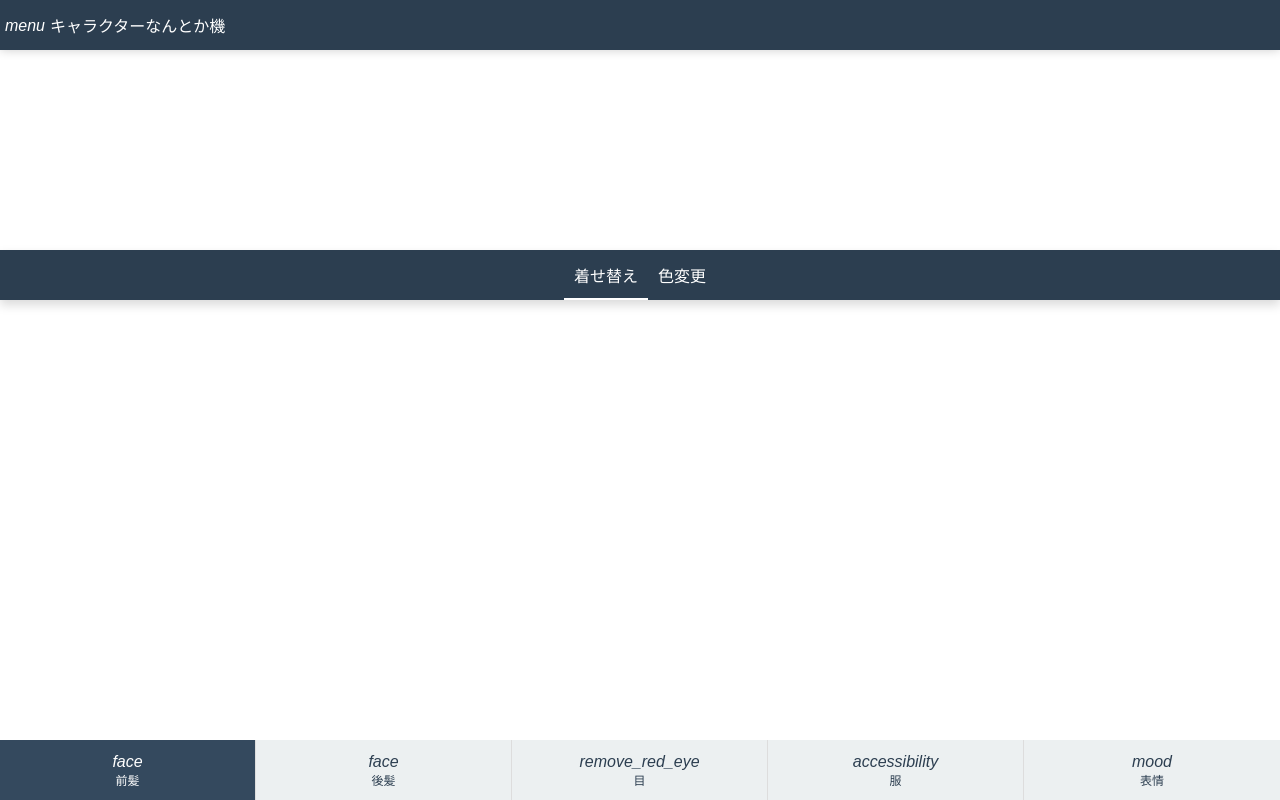
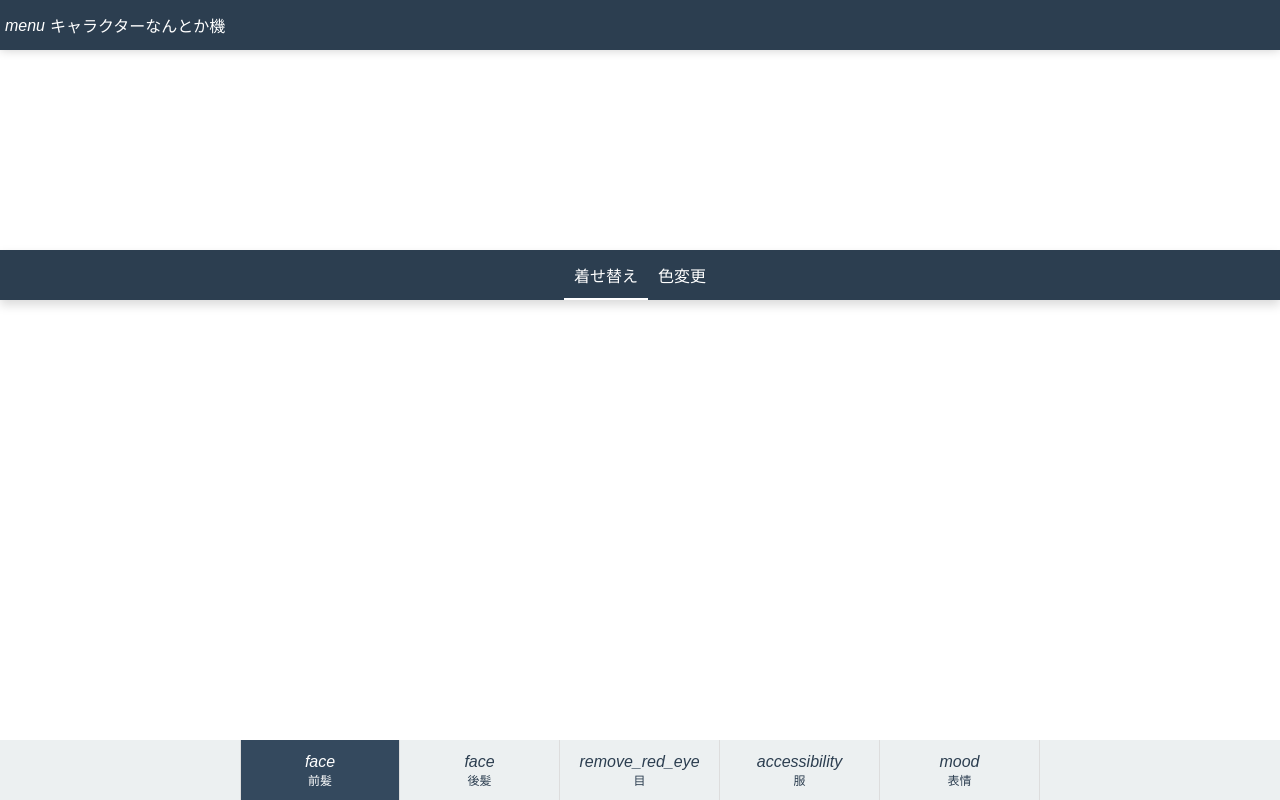
Before and after one commit to ryou/character_nantoka, a Vue app: page / in a window 1280 px wide. Built offline with nearby package versions, Linux system fonts and the light colour scheme; the HTML template or start-up script is replaced by a standard one.

Commit message:
デザイン修正

```diff
--- a/src/webpack/App.vue
+++ b/src/webpack/App.vue
@@ -24,12 +24,14 @@
             </div>
           </div>
         </div>
+        <div class="tab-list-wrapper">
           <ul class="tab-list">
             <li v-for="target in partsMaster" :class="{'is-active': showEdit === target}" @click="activateEdit(target)">
               <i class="icon material-icons">{{targetIconMap[target]}}</i>
               <div class="title">{{targetTitleMap[target]}}</div>
             </li>
           </ul>
+        </div>
       </div>
 
     </div>
@@ -267,13 +269,18 @@ export default {
   -webkit-overflow-scrolling: touch;
 }
 
-.tab-list {
+.tab-list-wrapper {
   flex-shrink: 0;
   flex-grow: 0;
 
+  background: #ecf0f1;
+}
+.tab-list {
   display: table;
   table-layout: fixed;
   width: 100%;
+  max-width: 800px;
+  margin: 0 auto;
 }
 .tab-list > li {
   display: table-cell;
@@ -281,12 +288,12 @@ export default {
   text-align: center;
   height: 60px;
 
-  background: #ecf0f1;
+  cursor: pointer;
 
-  cursor: pointer;
+  border-right: 1px solid #ddd;
 }
-.tab-list > li:not(:last-child) {
-  border-right: 1px solid #ddd;
+.tab-list > li:first-child {
+  border-left: 1px solid #ddd;
 }
 .tab-list > li.is-active {
   background: #34495e;
```
Lines whose indentation alone changed are shown as unchanged.
